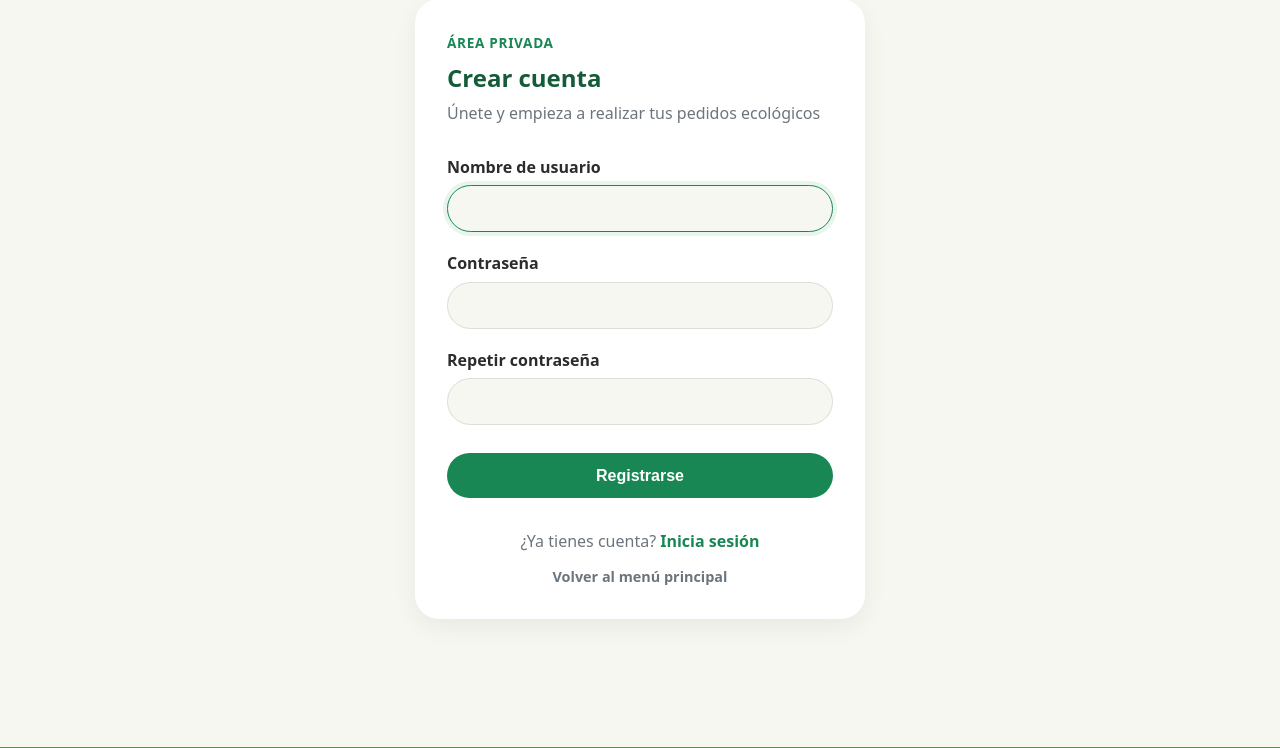
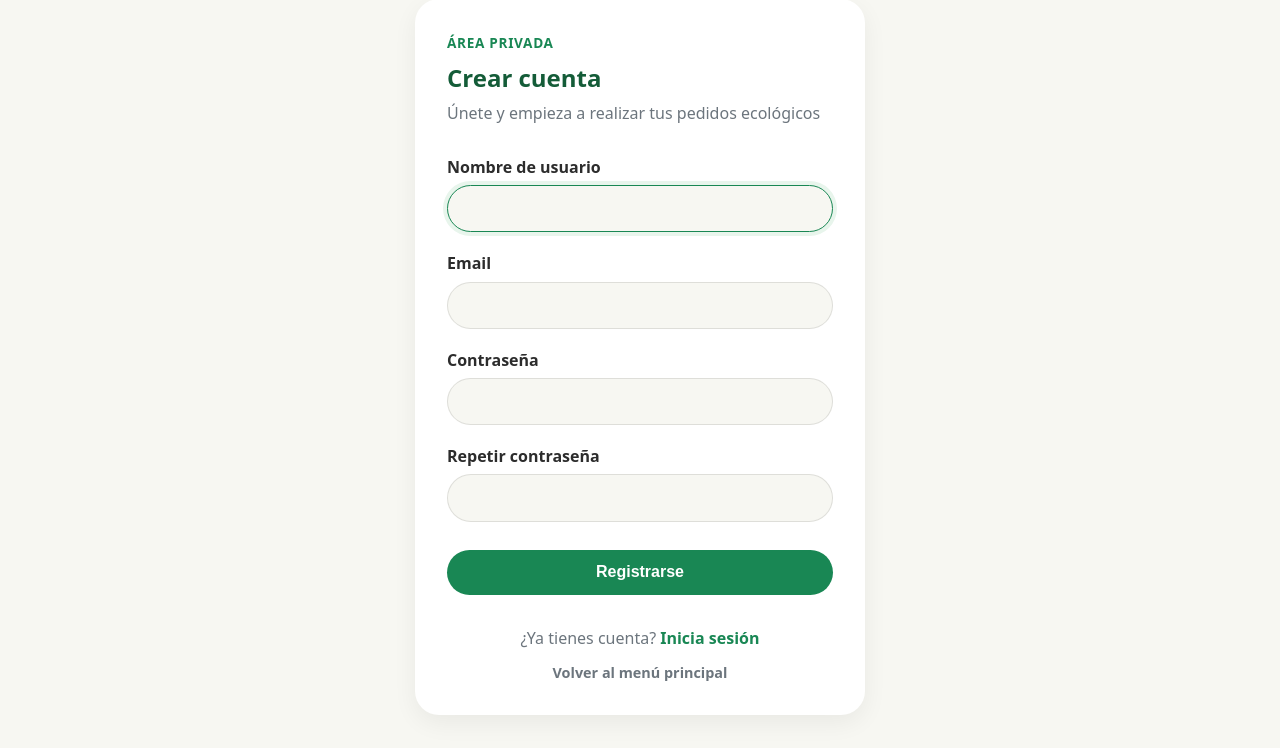
Before and after one commit to mtorpo/django-agrivall, a Django app: page /register/ in a window 1280 px wide. Shown: the part 128-876 px from the top of the page. Run offline with Django 5.2, Linux system fonts and the light colour scheme.

Commit message:
register personal form add mail

```diff
--- a/agrivall/forms.py
+++ b/agrivall/forms.py
@@ -74,9 +74,21 @@ class LoginForm(AuthenticationForm):
     }
 
 
-# Con el register solo para el bootstrap
-# from django.contrib.auth.forms import UserCreationForm
-# from django import forms
 
 
-# class RegisterForm(UserCreationForm):
+# Formulario de registro para crear usuario con los campos que queramos
+from django.contrib.auth.forms import UserCreationForm
+from django.contrib.auth.models import User
+
+
+class RegistroForm(UserCreationForm):
+    email = forms.EmailField(required=True)
+
+    class Meta:
+        model = User
+        fields = [
+            "username",
+            "email",
+            "password1",
+            "password2",
+        ]
--- a/agrivall/templates/auth/register.html
+++ b/agrivall/templates/auth/register.html
@@ -48,12 +48,12 @@
 
                         {% for field in form %}
                             {% for error in field.errors %}
-                                <p>{{ error }}</p>
+                                <p>- {{ error }}</p>
                             {% endfor %}
                         {% endfor %}
 
                         {% for error in form.non_field_errors %}
-                            <p>{{ error }}</p>
+                            <p>- {{ error }}</p>
                         {% endfor %}
 
                     </div>
@@ -67,6 +67,16 @@
                     </label>
 
                     {{ form.username }}
+
+                </div>
+
+                <div class="form-group">
+
+                    <label for="{{ form.username.id_for_label }}">
+                        Email
+                    </label>
+
+                    {{ form.email }}
 
                 </div>
 
--- a/agrivall/views/register.py
+++ b/agrivall/views/register.py
@@ -1,18 +1,20 @@
 # from django.contrib.auth.forms import UserCreationForm
-# Usamos nuestro propio form de register y lo el de django para alterar campos con BS
+# Usamos nuestro propio form de register
 
 from django.contrib.auth.forms import UserCreationForm
+from agrivall.forms import RegistroForm
 from django.contrib.auth import login
 from django.shortcuts import render, redirect
 
 # usamos las funciones por defecto de validar formularios
 def register(request):
     if request.method == 'POST':
-        form = UserCreationForm(request.POST)
+        form = RegistroForm(request.POST)
         if form.is_valid():
             user = form.save()
             login(request, user)
             return redirect('index')
     else:
-        form = UserCreationForm()
+        form = RegistroForm()
+
     return render(request, 'auth/register.html', {'form': form})
```
